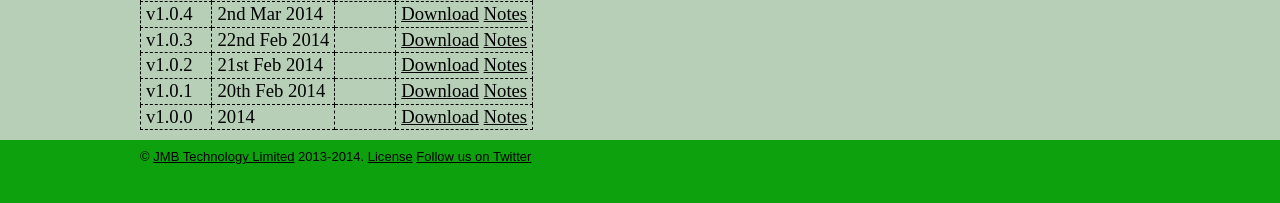
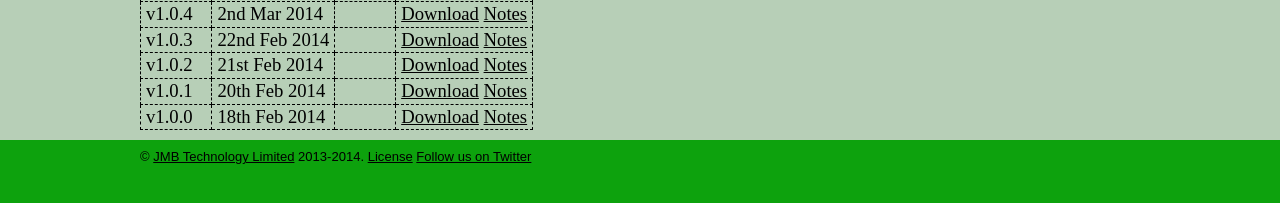
Before and after one commit to OpenACalendar/openacalendar.github.io, a Jekyll site: the page built from release/index.html, in a window 1280 px wide. Shown: the part 223-426 px from the top of the page. Built offline with Jekyll 4.4.1, drawn with Linux system fonts in a browser that asks for light colours; Markdown is read by kramdown in place of the engine named in the settings; comment, search, counter and statistics services are not loaded.

Commit message:
Add date

```diff
--- a/release/index.html
+++ b/release/index.html
@@ -82,7 +82,7 @@ title: Releases
 	</tr>
 	<tr>
 		<td>v1.0.0</td>
-		<td> 2014</td>
+		<td>18th Feb 2014</td>
 		<td></td>
 		<td>
 			<a href="https://github.com/OpenACalendar/OpenACalendar-Web-Core/releases/tag/v1.0.0">Download</a>
```
